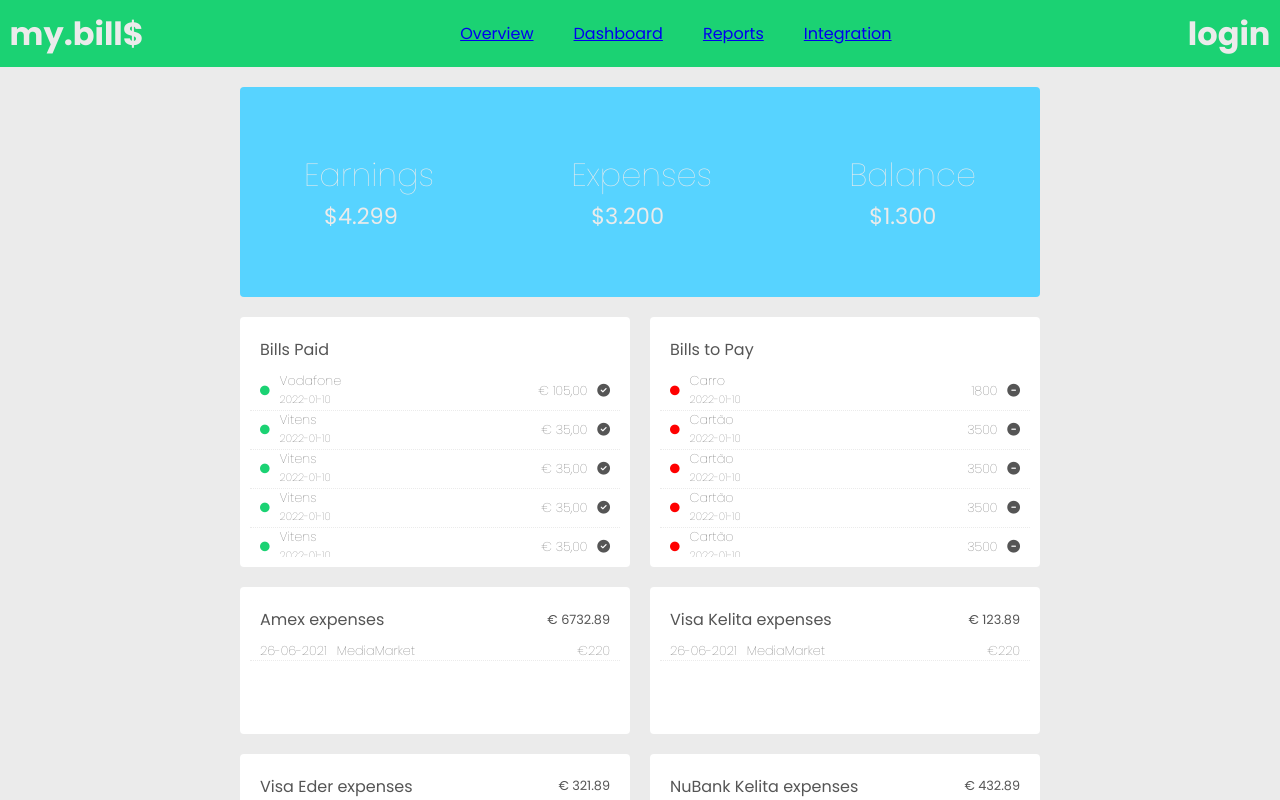
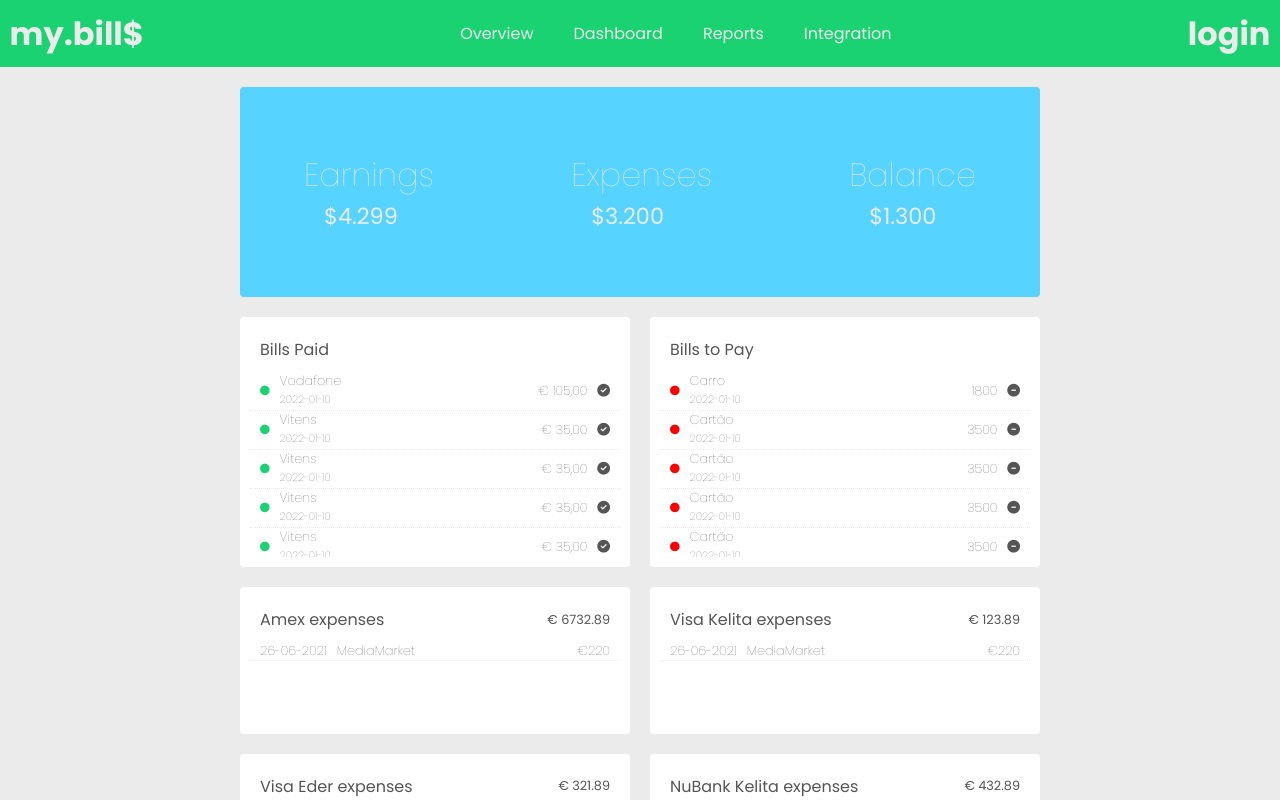
Before and after one commit to kelitasukita/mybills_frontend, a React app: page / in a window 1280 px wide. Shown: the top 800 px of the page. Built offline with nearby package versions, Linux system fonts and the light colour scheme.

Commit message:
Fix menu link style

```diff
--- a/src/styles/header.scss
+++ b/src/styles/header.scss
@@ -20,6 +20,11 @@ header {
 .menu {
   display: flex;
 
+  a {
+    text-decoration: none;
+    color: #ebebeb;
+  }
+
 }
 
 .menu li {
```
